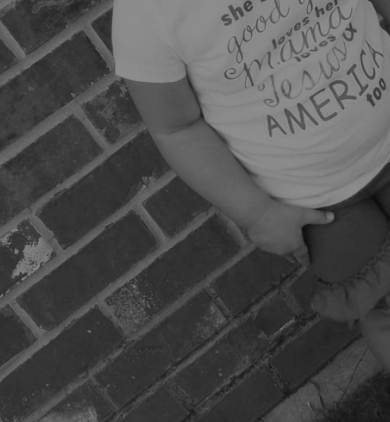
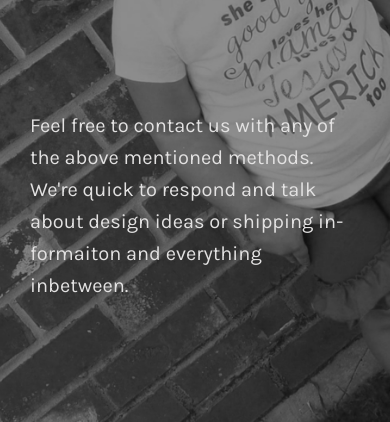
Before and after one commit to Joey-Robinson/react-sweetest-southern-creations, a Gatsby site: page /contact in a window 390 px wide. Shown: the part 422-844 px from the top of the page. Built offline with nearby package versions, Linux system fonts and the light colour scheme; Gatsby itself is replaced by a stand-in of ours.

Commit message:
Finished contact page for phone. Next is creations

```diff
--- a/src/pages/contact.js
+++ b/src/pages/contact.js
@@ -47,6 +47,13 @@ const Contact = () => (
           <FaGoogle aria-label="Gmail" />
         </a>
       </div>
+      <div className="contact--bottom">
+        <p>
+          Feel free to contact us with any of the above mentioned methods. We're
+          quick to respond and talk about design ideas or shipping informaiton
+          and everything inbetween.
+        </p>
+      </div>
     </section>
   </Layout>
 )
--- a/src/styles/pages/_contact.scss
+++ b/src/styles/pages/_contact.scss
@@ -83,5 +83,16 @@
         color: #db4437;
       }
     }
+    &--bottom {
+      grid-column: 1;
+      grid-row: 6;
+      color: $headerWhite;
+      align-self: center;
+      p {
+        hyphens: auto;
+        padding: 1.5rem 3rem;
+        font-size: 2rem;
+      }
+    }
   }
 }
```
